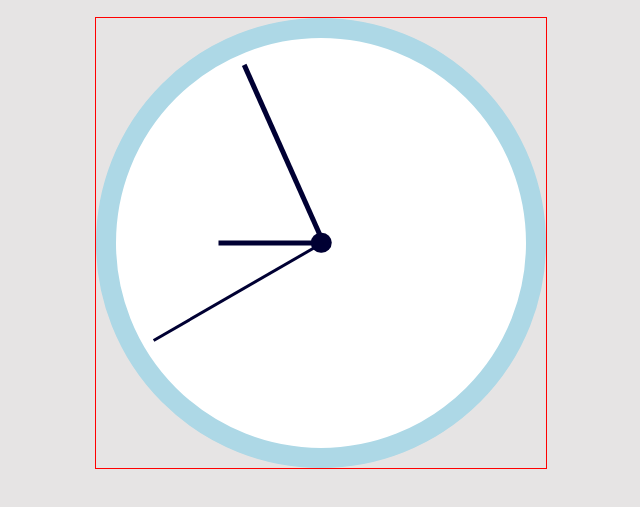
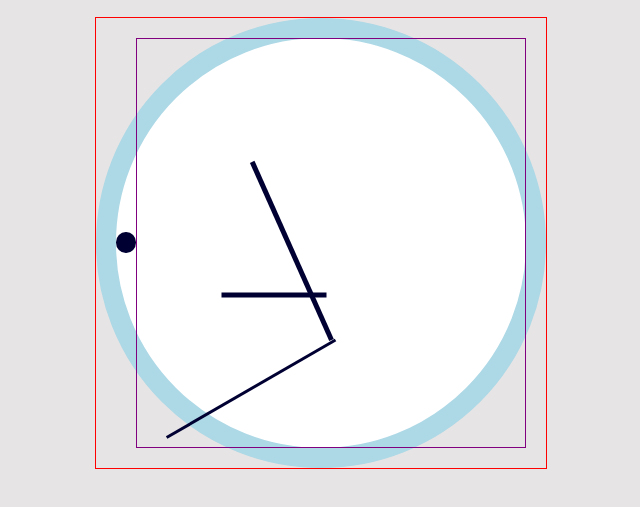
Before and after one commit to ayarmkt/JS-clock, a plain HTML site: page index.html in a window 1280 px wide. Shown: the part 255-762 px from the top of the page, without its empty margins (319-959 px from the left). Drawn offline with Linux system fonts and the light colour scheme.

Commit message:
still working on css

```diff
--- a/style.css
+++ b/style.css
@@ -47,8 +47,9 @@ main {
   height: 450px;
   width: 450px;
   border-radius: 50%;
-  position: relative;
-  order: 5;
+  display: flex;
+  justify-content: center;
+  align-items: center;
 }
 
 .center {
@@ -56,32 +57,42 @@ main {
   width: 5%;
   border-radius: 50%;
   background: var(--darkblue);
-  position: absolute;
-  top: 50%;
-  left: 50%;
-  transform: translate(-50%, -50%);
+  /* margin: auto; */
+  order: 1;
+}
+
+.hands-container {
+  width: 100%;
+  height: 100%;
+  order: 5;
+  border: 1px purple solid;
+  display: flex;
+  justify-content: center;
+  align-items: center;
+  /* position: relative; */
 }
 
 .hands {
   width: 5px;
   background-color: var(--darkblue);
-  position: absolute;
+  /* margin: auto; */
+  transform: rotate(-90deg);
+  transform-origin: 50% 100%;
+  /* position: absolute; */
   left: 50%;
-  transform: translateX(-50%);
-  /* transform: rotate(-90deg); */
-  transform-origin: 50% 100%;
+  /* transform: translateX(-50%); */
 }
 
 .hour-hand {
   height: calc(450px / 2 - 20px - 100px);
   top: 100px;
-  transform: translateY(-50%);
+  /* transform: translateY(-50%); */
 }
 
 .min-hand {
   height: calc(450px / 2 - 20px - 10px);
   top: 10px;
-  transform: translateY(-50%);
+  /* transform: translateY(-50%); */
 }
 
 .sec-hand {
```
